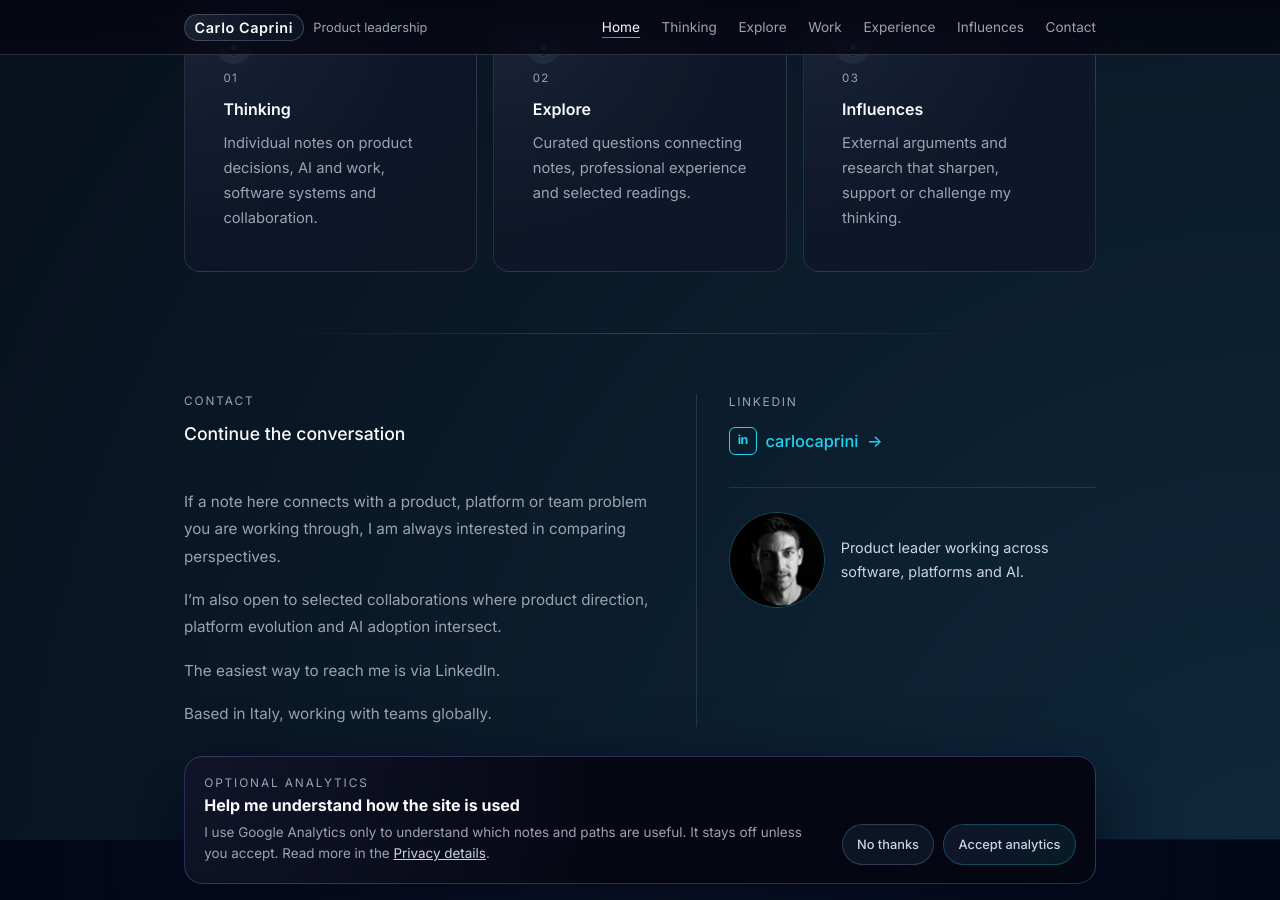
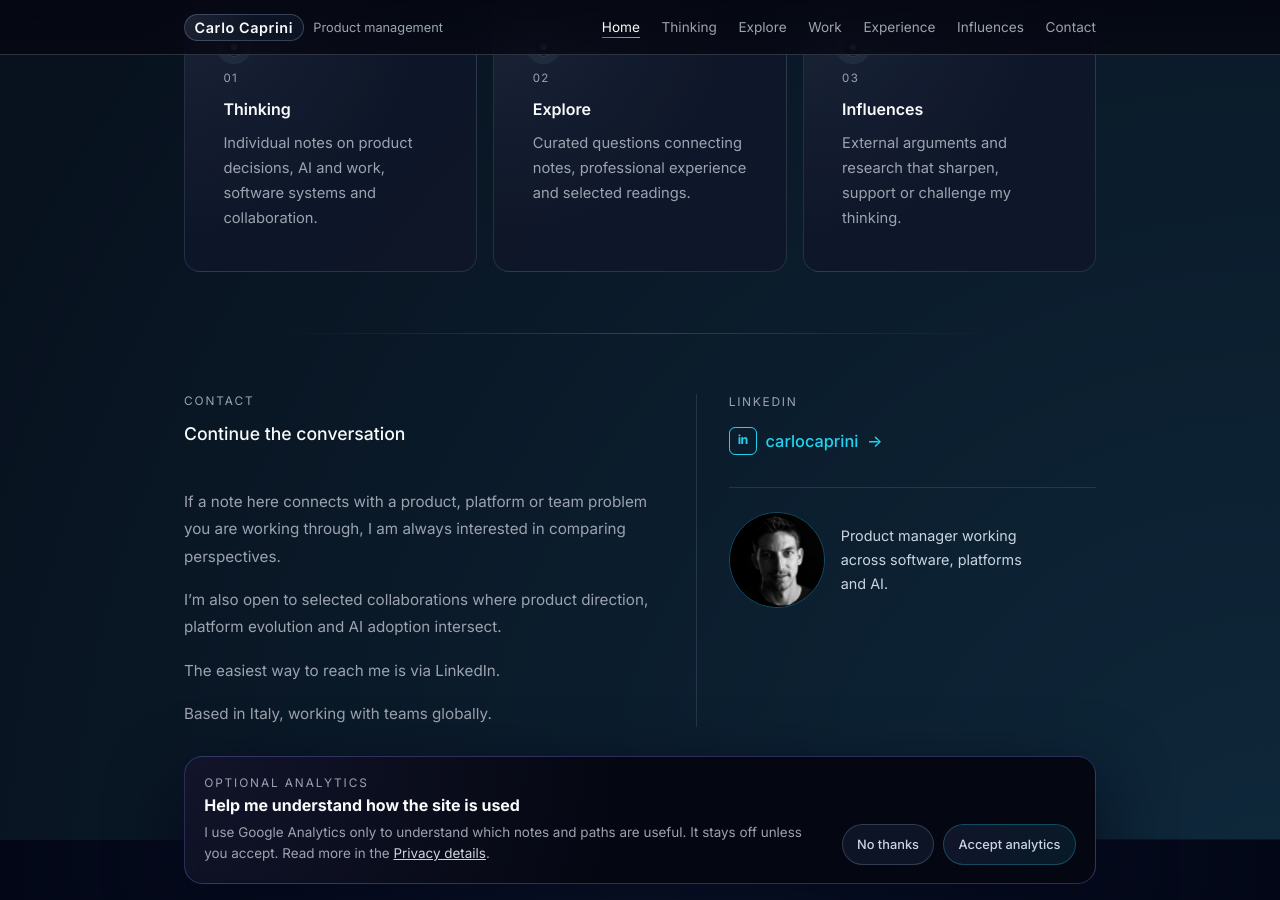
Before and after one commit to carlocaprini/carlocaprini.github.io, a Jekyll site: the page built from index.md, in a window 1280 px wide and 900 px high, scrolled down 3233 px. Built offline with Jekyll 4.4.1, drawn with Linux system fonts in a browser that asks for light colours.

Commit message:
positioning: use precise product management identity

```diff
--- a/_config.yml
+++ b/_config.yml
@@ -1,5 +1,5 @@
 title: "Carlo Caprini"
-tagline: "Product leadership"
+tagline: "Product management"
 # Person fields (name, role, article_signature_role, linkedin) live in _data/person.yml
 # so Liquid can read every key reliably (nested keys under person: in this file are not all exposed on site.person).
 description: "Notes and curated paths on product decisions, software platforms, AI adoption, engineering collaboration, and complex systems."
--- a/_includes/structured-data/profile.html
+++ b/_includes/structured-data/profile.html
@@ -11,7 +11,7 @@
     "@id": "{{ person_id }}",
     "name": {{ person_name | jsonify }},
     "jobTitle": {{ site.data.person.job_title | default: "Senior Product Manager" | jsonify }},
-    "description": {{ site.data.person.description | default: "Product leadership across platform strategy, developer experience, APIs, and distributed systems." | jsonify }},
+    "description": {{ site.data.person.description | default: "Senior Product Manager focused on platform strategy, APIs, developer ecosystems, AI-enabled product capabilities, distributed systems, and product decision making." | jsonify }},
     "url": "{{ site_url }}/",
     "worksFor": {
       "@type": "Organization",
--- a/index.md
+++ b/index.md
@@ -1,6 +1,6 @@
 ---
 layout: home
-title: Product Leadership
+title: Product Management
 meta_title: Carlo Caprini | Product Judgment & Software Systems
 meta_description: Product judgment, software systems, APIs, AI-assisted work and Product & Engineering collaboration by Carlo Caprini.
 last_modified_at: 2026-09-09
```
Also changed, not shown: _data/person.yml (+4 -4 lines), tests/browser/editorial-journeys.spec.js (+2 -2 lines).
